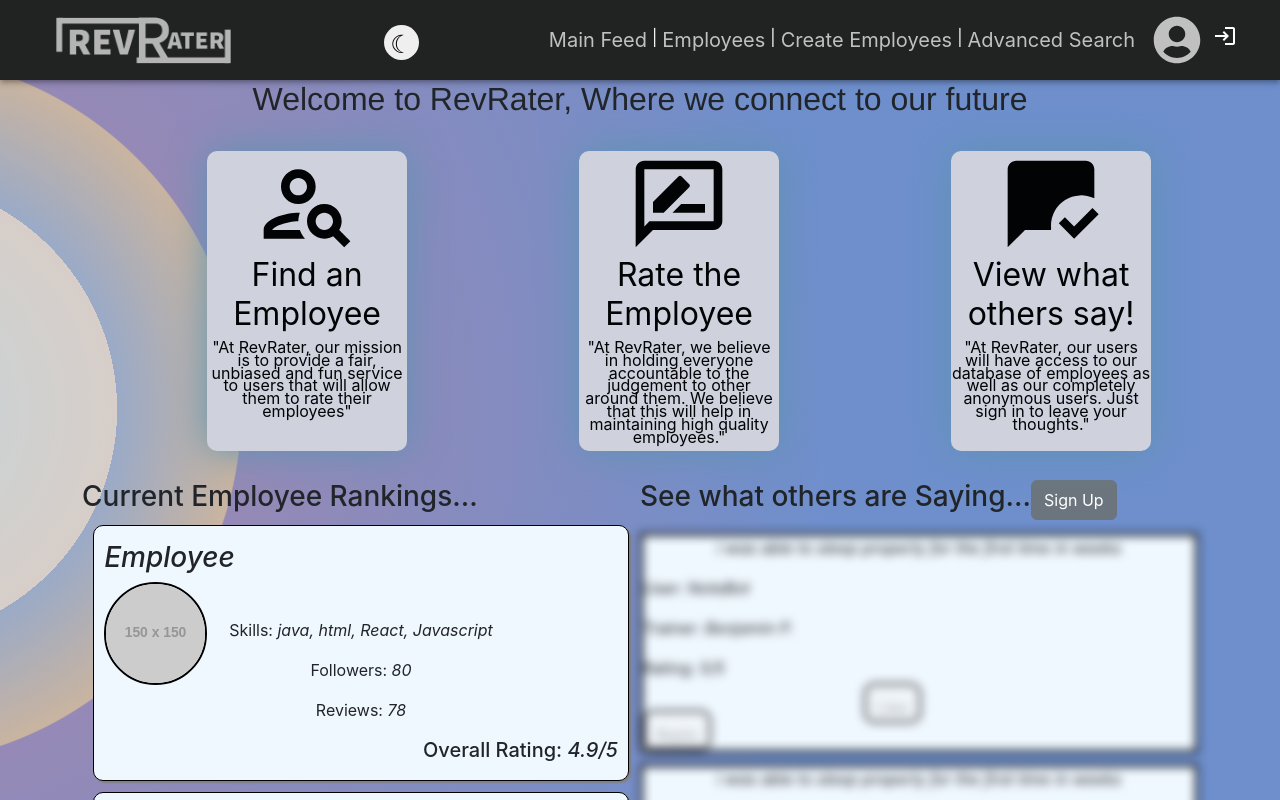
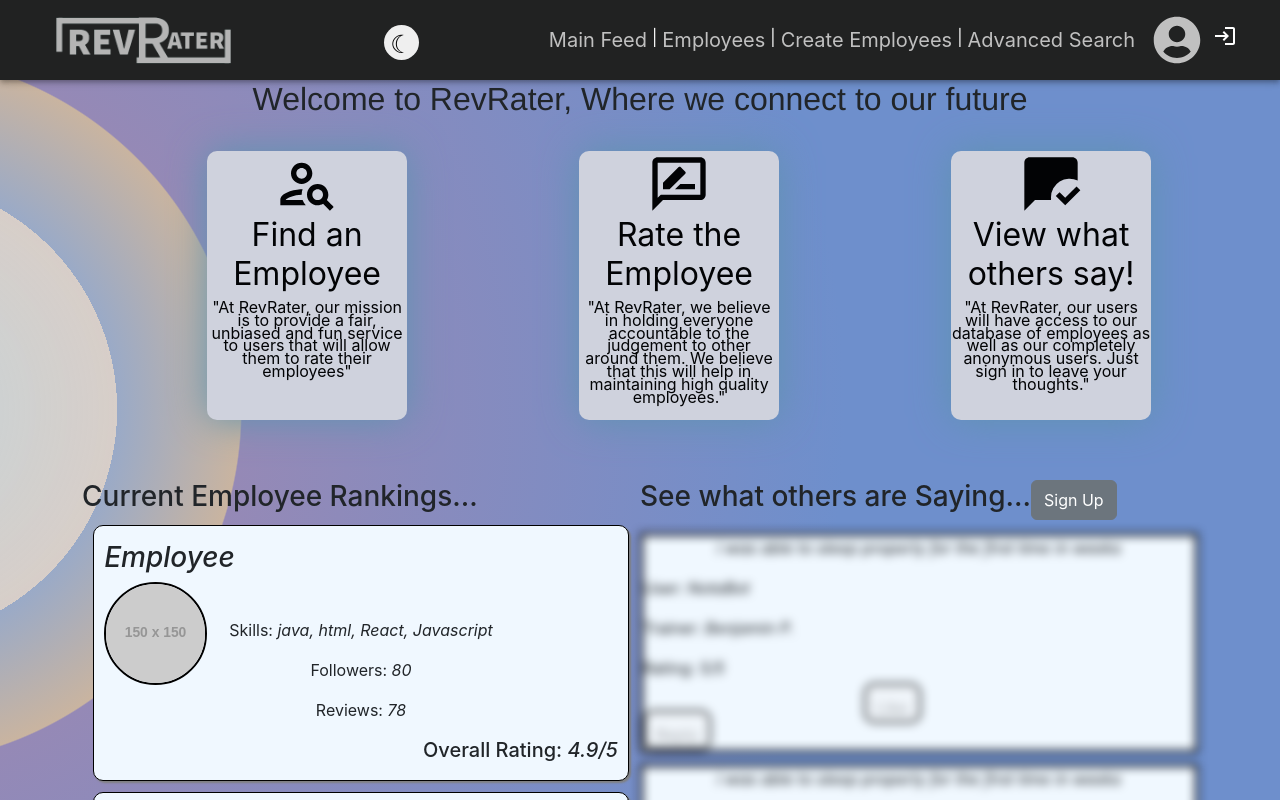
Before and after one commit to mdsayeed133/RevProject-3, a React (Create React App) app in the folder social-media-react-dev/: page / in a window 1280 px wide. Shown: the top 800 px of the page. Built offline with nearby package versions, Linux system fonts and the light colour scheme.

Commit message:
Minor CSS updates

```diff
--- a/social-media-react-dev/package.json
+++ b/social-media-react-dev/package.json
@@ -24,7 +24,7 @@
     "react-router-dom": "^6.3.0",
     "react-scripts": "5.0.1",
     "react-select": "^5.7.0",
-    "redux": "^4.2.0",
+    "redux": "^4.2.1",
     "styled-components": "^5.3.6",
     "typescript": "^4.6.4",
     "web-vitals": "^2.1.4"
--- a/social-media-react-dev/src/components/GuestFeed/GuestFeed.css
+++ b/social-media-react-dev/src/components/GuestFeed/GuestFeed.css
@@ -126,7 +126,7 @@
 .mission-statement-box{
     background-color:darken(#0a1325, 4%);
     width: 18%;
-    height: 300px;
+    height: 250x;
     line-height: 1vw;
     margin-left: 7%;
     margin-bottom: 2%;
--- a/social-media-react-dev/src/components/GuestFeed/GuestFeed.tsx
+++ b/social-media-react-dev/src/components/GuestFeed/GuestFeed.tsx
@@ -29,7 +29,7 @@
           <div className="row d-flex justify-content-around">
             <div className="col-md-4 mission-statement-box">
               <div className="hide-icon">
-                <MdOutlinePersonSearch className="hidden-icon" size="13vh"/>
+                <MdOutlinePersonSearch className="hidden-icon" size="8vh"/>
                 {/* <div className="special" id="special"></div> */}
               </div>
               <h2 className="fw-normal">Find an Employee</h2>
@@ -38,7 +38,7 @@
             </div>
             <div className="col-md-4 mission-statement-box">
               <div className="hide-icon">
-                <MdOutlineRateReview className="hidden-icon" size="13vh"/>
+                <MdOutlineRateReview className="hidden-icon" size="8vh"/>
               </div>
               <h2 className="fw-normal">Rate the Employee</h2>
               <p className="text-justify">"At RevRater, we believe in holding everyone accountable to the judgement to other around them. We believe that this will help in maintaining high quality employees."</p>
@@ -46,7 +46,7 @@
             </div>
             <div className="col-md-4 mission-statement-box">
               <div className="hide-icon">
-                <MdMarkChatRead className="hidden-icon" size="13vh"/>
+                <MdMarkChatRead className="hidden-icon" size="8vh"/>
               </div>
               <h2 className="fw-normal">View what others say!</h2>
               <p className="text-justify">"At RevRater, our users will have access to our database of employees as well as our completely anonymous users. Just sign in to leave your thoughts."</p>
```
Also changed, not shown: 1 other file (tests, documents, lock files or other folders).
